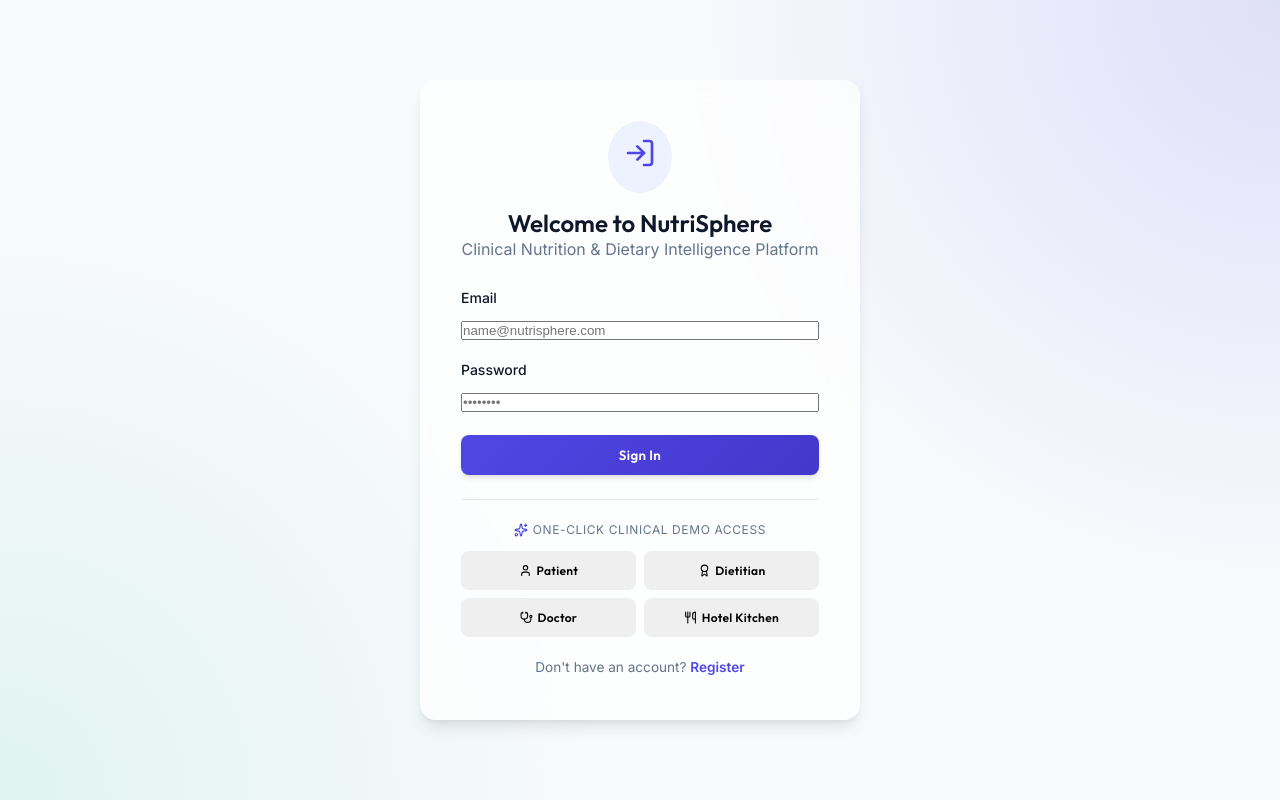
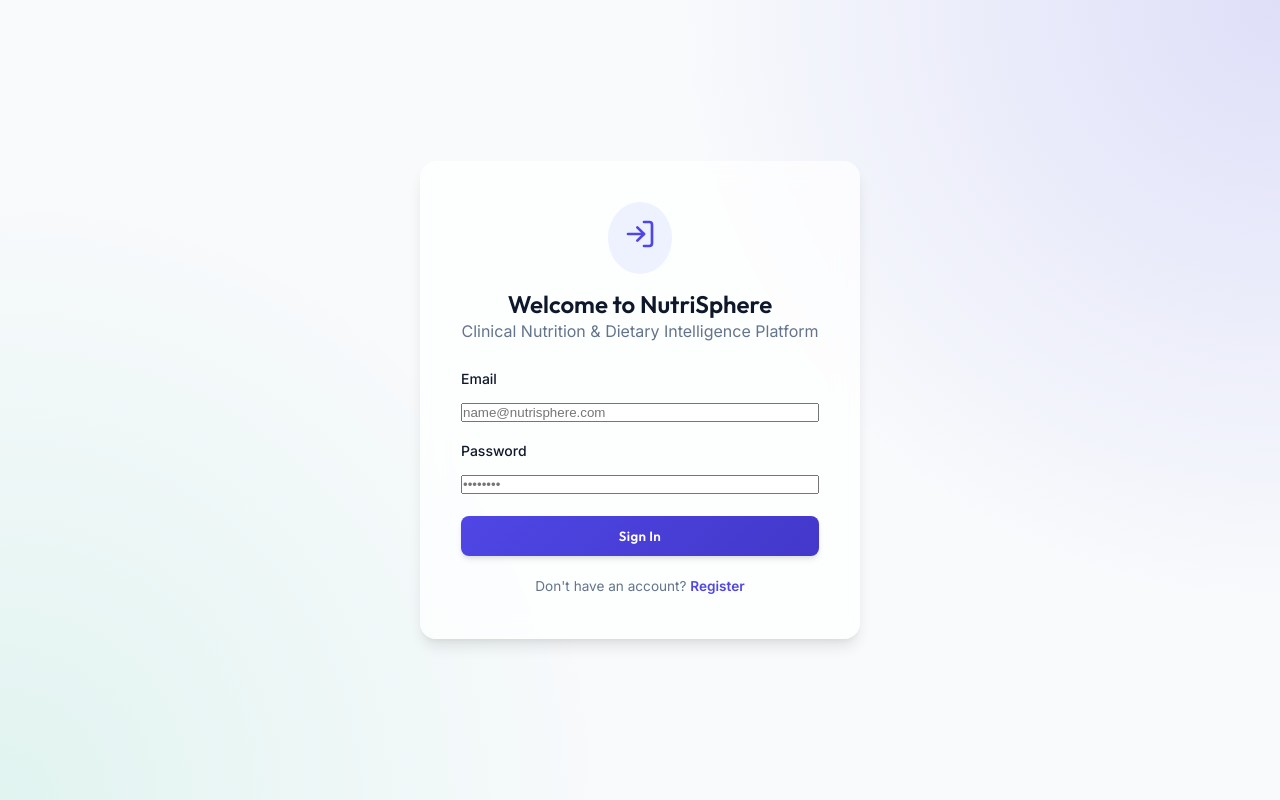
Before and after one commit to bhushanshindikar24-spec/NutriSphere, a React app in the folder NutriSphere/frontend/: page /login in a window 1280 px wide. Built offline with nearby package versions, Linux system fonts and the light colour scheme; no server answers; the HTML template or start-up script is replaced by a standard one.

Commit message:
Remove one-click demo login access

```diff
--- a/NutriSphere/frontend/src/pages/auth/Login.jsx
+++ b/NutriSphere/frontend/src/pages/auth/Login.jsx
@@ -1,7 +1,7 @@
 import {  useState, useContext  } from "react";
 import { AuthContext } from "../../context/AuthContext";
 import { useNavigate, Link } from "react-router-dom";
-import { LogIn, Sparkles, User, Stethoscope, Utensils, Award } from "lucide-react";
+import { LogIn } from "lucide-react";
 
 export default function Login() {
   const { login } = useContext(AuthContext);
@@ -24,19 +24,6 @@ export default function Login() {
     }
   };
 
-  const handleQuickLogin = async (roleEmail) => {
-    setFormData({ email: roleEmail, password: "password" });
-    setError("");
-    setIsLoading(true);
-    try {
-      await login(roleEmail, "password");
-      navigate("/");
-    } catch (err) {
-      setError(err.response?.data?.message || "Failed to login. Ensure backend server is running.");
-    } finally {
-      setIsLoading(false);
-    }
-  };
 
   return (
     <div className="auth-container">
@@ -87,55 +74,6 @@ export default function Login() {
           </button>
         </form>
 
-        {/* Quick Demo Accounts */}
-        <div style={{ marginTop: "1.5rem", borderTop: "1px solid var(--border-color)", paddingTop: "1.25rem" }}>
-          <span className="text-muted" style={{ fontSize: "0.75rem", display: "flex", alignItems: "center", justifyContent: "center", gap: "0.3rem", marginBottom: "0.75rem", textTransform: "uppercase", letterSpacing: "0.05em" }}>
-            <Sparkles size={14} color="var(--primary)" /> One-Click Clinical Demo Access
-          </span>
-
-          <div style={{ display: "grid", gridTemplateColumns: "1fr 1fr", gap: "0.5rem" }}>
-            <button
-              type="button"
-              onClick={() => handleQuickLogin("patient@nutrisphere.com")}
-              className="btn btn-sm btn-outline"
-              disabled={isLoading}
-              style={{ display: "flex", alignItems: "center", justifyContent: "center", gap: "0.3rem", fontSize: "0.75rem" }}
-            >
-              <User size={13} /> Patient
-            </button>
-
-            <button
-              type="button"
-              onClick={() => handleQuickLogin("dietitian@nutrisphere.com")}
-              className="btn btn-sm btn-outline"
-              disabled={isLoading}
-              style={{ display: "flex", alignItems: "center", justifyContent: "center", gap: "0.3rem", fontSize: "0.75rem" }}
-            >
-              <Award size={13} /> Dietitian
-            </button>
-
-            <button
-              type="button"
-              onClick={() => handleQuickLogin("doctor@nutrisphere.com")}
-              className="btn btn-sm btn-outline"
-              disabled={isLoading}
-              style={{ display: "flex", alignItems: "center", justifyContent: "center", gap: "0.3rem", fontSize: "0.75rem" }}
-            >
-              <Stethoscope size={13} /> Doctor
-            </button>
-
-            <button
-              type="button"
-              onClick={() => handleQuickLogin("hotel@nutrisphere.com")}
-              className="btn btn-sm btn-outline"
-              disabled={isLoading}
-              style={{ display: "flex", alignItems: "center", justifyContent: "center", gap: "0.3rem", fontSize: "0.75rem" }}
-            >
-              <Utensils size={13} /> Hotel Kitchen
-            </button>
-          </div>
-        </div>
-
         <p className="text-center text-muted" style={{ marginTop: "1.25rem", fontSize: "0.85rem", textAlign: "center" }}>
           Don't have an account? <Link to="/register" style={{ color: "var(--primary)", textDecoration: "none", fontWeight: 600 }}>Register</Link>
         </p>
```
